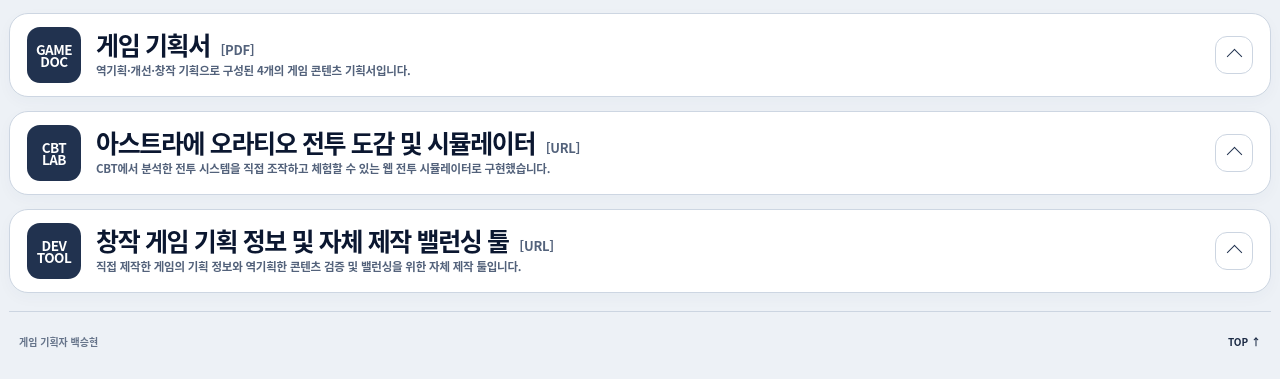
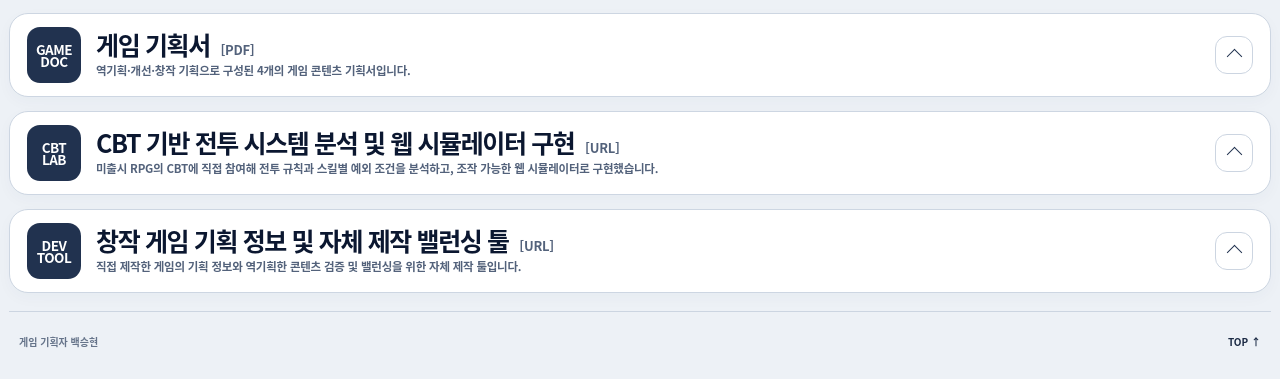
Before and after one commit to Newdesgiienr/baek-seunghyeon-epidgames-portfolio, a plain HTML site: page index.html in a window 1280 px wide. Shown: the part 708-1087 px from the top of the page. Drawn offline with Linux system fonts and the light colour scheme.

Commit message:
Update CBT LAB section title and summary

```diff
--- a/index.html
+++ b/index.html
@@ -142,8 +142,8 @@
         <button class="group-toggle" type="button" aria-expanded="false">
           <span class="group-badge">CBT<br>LAB</span>
           <span class="group-copy">
-            <strong>아스트라에 오라티오 전투 도감 및 시뮬레이터 <em>[URL]</em></strong>
-            <small>CBT에서 분석한 전투 시스템을 직접 조작하고 체험할 수 있는 웹 전투 시뮬레이터로 구현했습니다.</small>
+            <strong>CBT 기반 전투 시스템 분석 및 웹 시뮬레이터 구현 <em>[URL]</em></strong>
+            <small>미출시 RPG의 CBT에 직접 참여해 전투 규칙과 스킬별 예외 조건을 분석하고, 조작 가능한 웹 시뮬레이터로 구현했습니다.</small>
           </span>
           <span class="group-chevron" aria-hidden="true"></span>
         </button>
```
